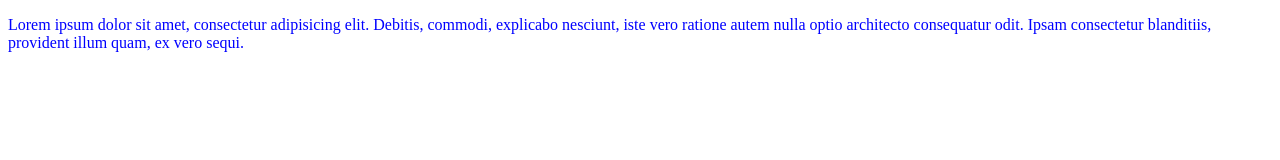
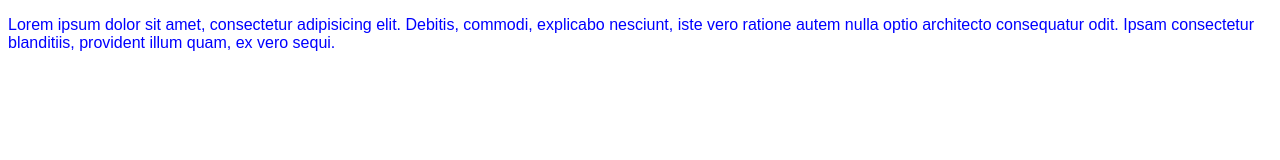
Before and after one commit to grygorash/Homework, a plain HTML site: page 001_Introduction/1/1.html in a window 1280 px wide. Drawn offline with Linux system fonts and the light colour scheme.

Commit message:
fix some errors

```diff
--- a/001_Introduction/1/1.html
+++ b/001_Introduction/1/1.html
@@ -5,6 +5,6 @@
 	<title>1</title>
 </head>
 <body>
-	<p style="font-family:arial new; color:blue;">Lorem ipsum dolor sit amet, consectetur adipisicing elit. Debitis, commodi, explicabo nesciunt, iste vero ratione autem nulla optio architecto consequatur odit. Ipsam consectetur blanditiis, provident illum quam, ex vero sequi.</p>
+	<p style="font-family:arial; color:blue;">Lorem ipsum dolor sit amet, consectetur adipisicing elit. Debitis, commodi, explicabo nesciunt, iste vero ratione autem nulla optio architecto consequatur odit. Ipsam consectetur blanditiis, provident illum quam, ex vero sequi.</p>
 </body>
 </html>
```
